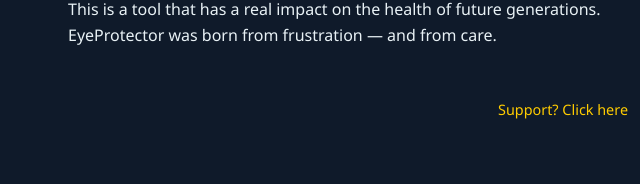
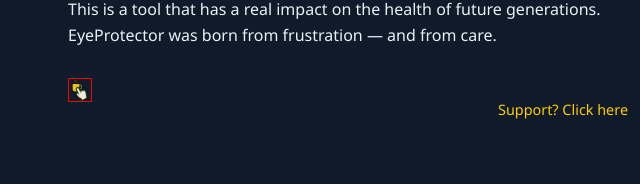
Before and after one commit to tapwisestudio-code/tapwisestudio-code.github.io, a plain HTML site: page index.html in a window 1280 px wide. Shown: the part 2098-2282 px from the top of the page, 592-1232 px from the left. Drawn offline with Linux system fonts and the light colour scheme.

Commit message:
Update index.html

```diff
--- a/index.html
+++ b/index.html
@@ -987,6 +987,8 @@
     <span>Wspierasz? Kliknij</span>
   </a>
 </div>
+<img src="/postaw_mi_kawe_yellow.png" alt="Postaw mi kawę" style="width: 24px; height: 24px; border: 1px solid red;">
+
     </section>
 
     <section class="threats" id="threats">
```
